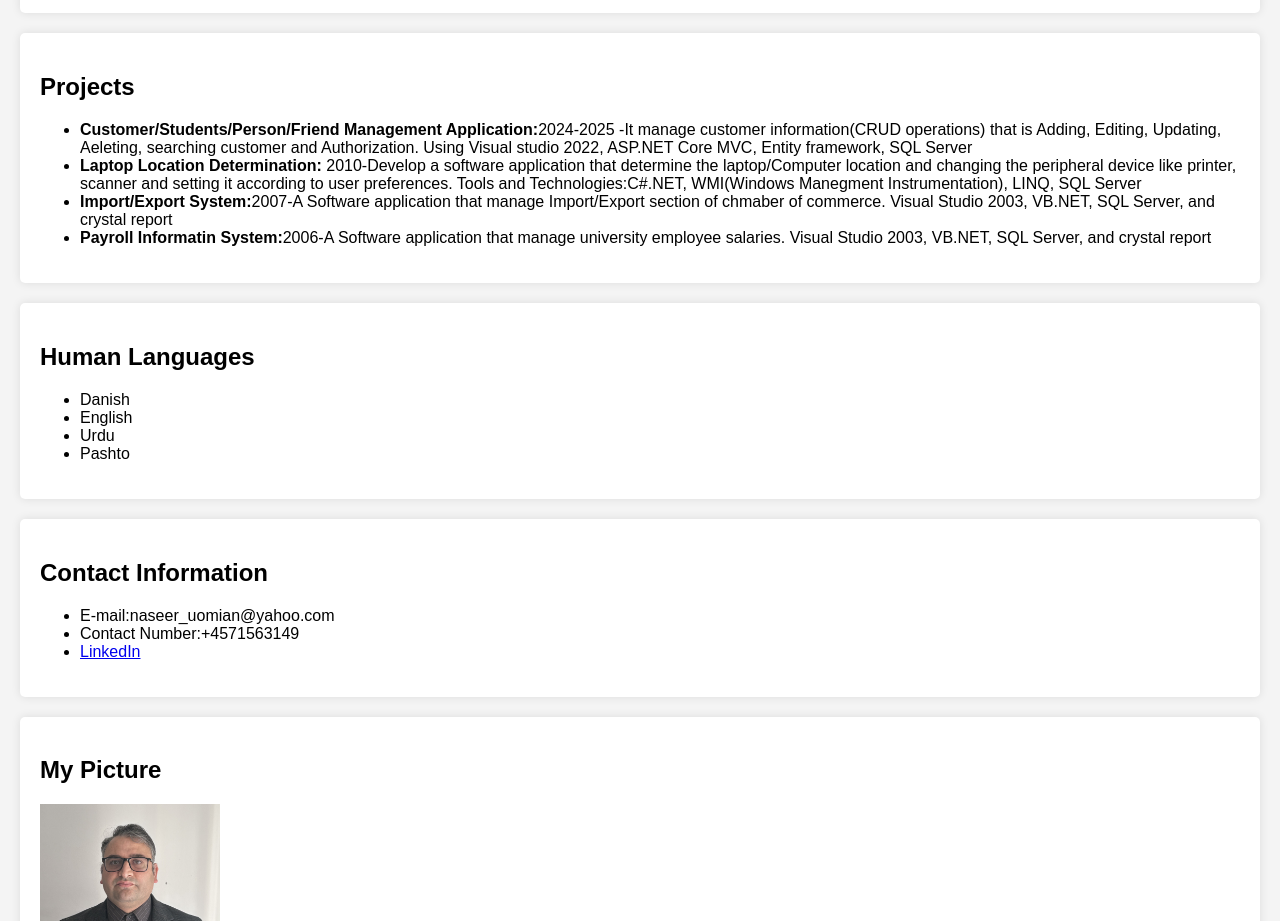
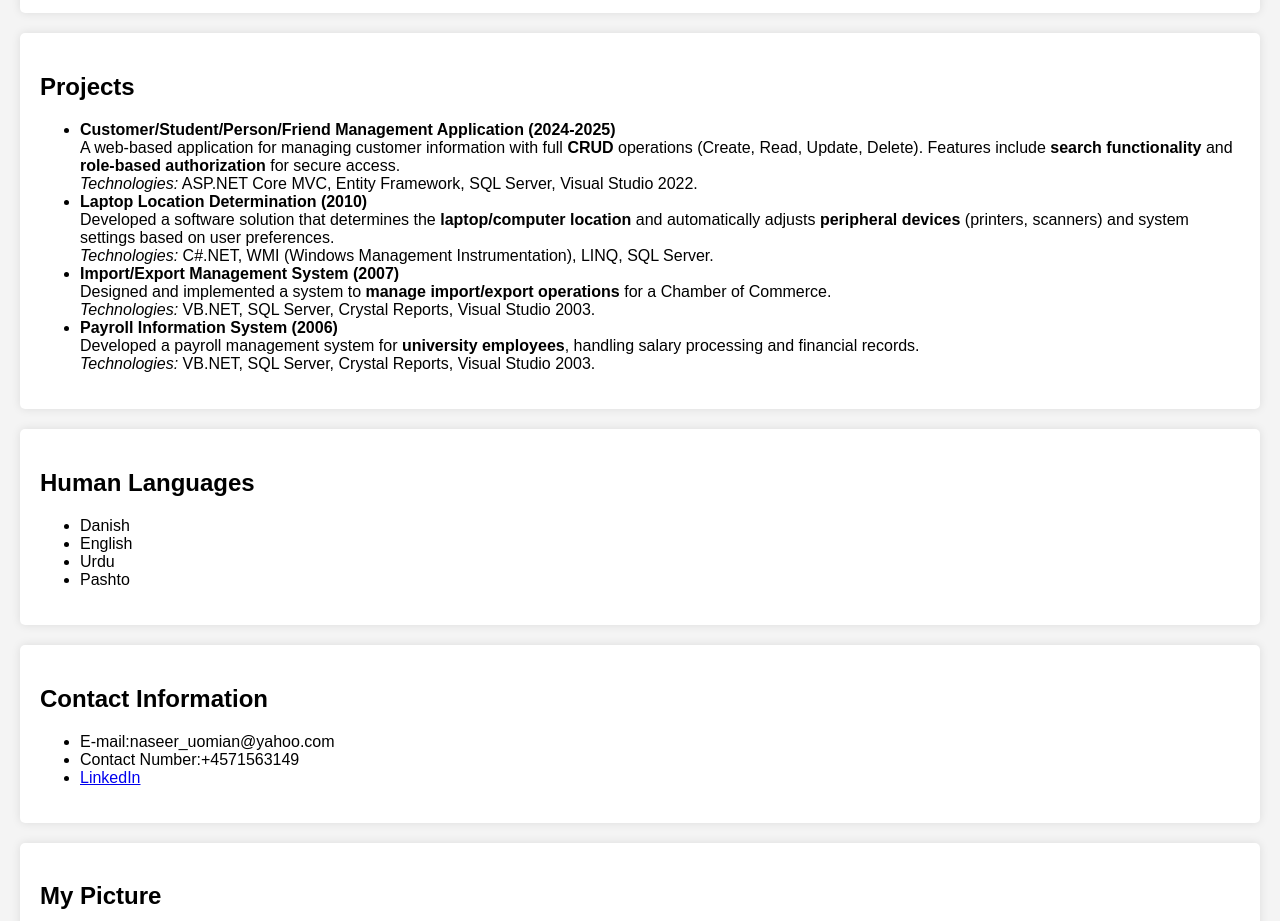
Before and after one commit to naseerAhmadKhanDK/NaseerPortfolio, a plain HTML site: page Index.html in a window 1280 px wide. Shown: the part 1320-2241 px from the top of the page. Drawn offline with Linux system fonts and the light colour scheme.

Commit message:
Info update

```diff
--- a/Index.html
+++ b/Index.html
@@ -108,10 +108,28 @@
     <section id="projects">
         <h2>Projects</h2>
         <ul>
-            <li><strong>Customer/Students/Person/Friend Management Application:</strong>2024-2025 -It manage customer information(CRUD operations) that is Adding, Editing, Updating, Aeleting, searching customer and Authorization. Using Visual studio 2022, ASP.NET Core MVC, Entity framework, SQL Server</li>
-            <li><strong>Laptop Location Determination:</strong> 2010-Develop a software application that determine the laptop/Computer location and changing the peripheral device like printer, scanner and setting it according to user preferences. Tools and Technologies:C#.NET, WMI(Windows Manegment Instrumentation), LINQ, SQL Server</li>
-            <li><strong>Import/Export System:</strong>2007-A Software application that manage Import/Export section of chmaber of commerce. Visual Studio 2003, VB.NET, SQL Server, and crystal report</li>
-            <li><strong>Payroll Informatin System:</strong>2006-A Software application that manage university employee salaries. Visual Studio 2003, VB.NET, SQL Server, and crystal report</li>
+            <li>
+                <strong>Customer/Student/Person/Friend Management Application (2024-2025)</strong><br>
+                A web-based application for managing customer information with full <strong>CRUD</strong> operations (Create, Read, Update, Delete).
+                Features include <strong>search functionality</strong> and <strong>role-based authorization</strong> for secure access.<br>
+                <em>Technologies:</em> ASP.NET Core MVC, Entity Framework, SQL Server, Visual Studio 2022.
+            </li>
+            <li>
+                <strong>Laptop Location Determination (2010)</strong><br>
+                Developed a software solution that determines the <strong>laptop/computer location</strong> and automatically adjusts
+                <strong>peripheral devices</strong> (printers, scanners) and system settings based on user preferences.<br>
+                <em>Technologies:</em> C#.NET, WMI (Windows Management Instrumentation), LINQ, SQL Server.
+            </li>
+            <li>
+                <strong>Import/Export Management System (2007)</strong><br>
+                Designed and implemented a system to <strong>manage import/export operations</strong> for a Chamber of Commerce.<br>
+                <em>Technologies:</em> VB.NET, SQL Server, Crystal Reports, Visual Studio 2003.
+            </li>
+            <li>
+                <strong>Payroll Information System (2006)</strong><br>
+                Developed a payroll management system for <strong>university employees</strong>, handling salary processing and financial records.<br>
+                <em>Technologies:</em> VB.NET, SQL Server, Crystal Reports, Visual Studio 2003.
+            </li>
         </ul>
     </section>
     <section id="Languages">
```
